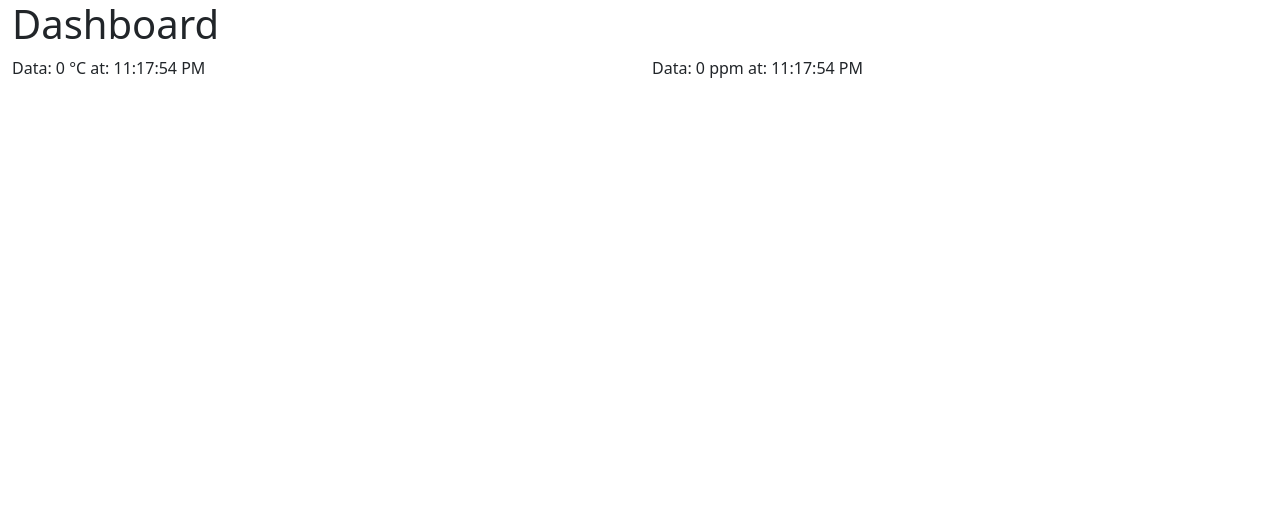
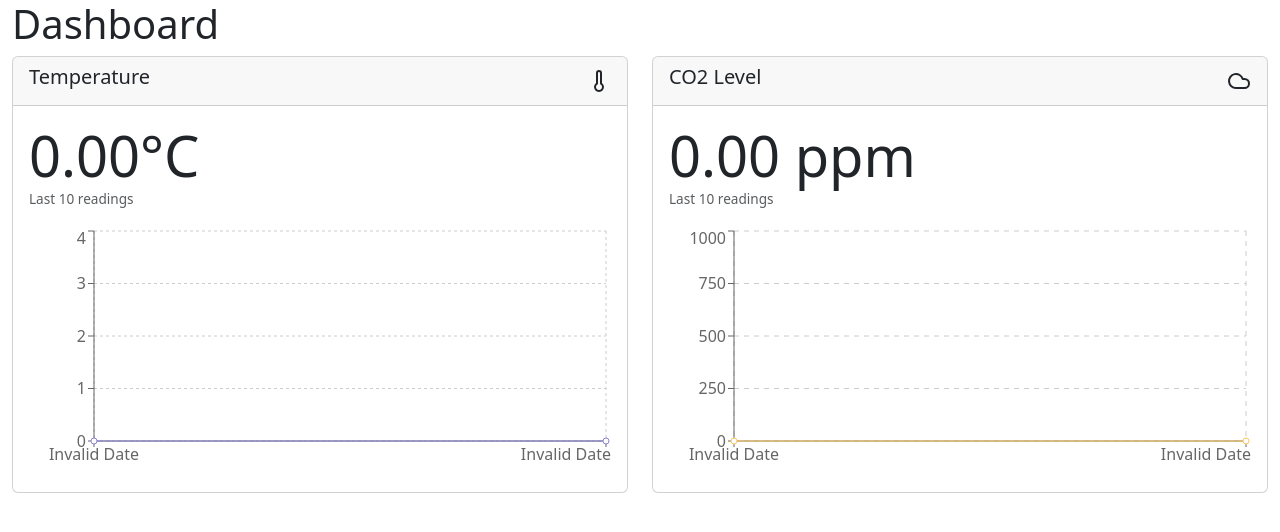
Before and after one commit to dangello-g/websockets-react, a React (Vite) app: page / in a window 1280 px wide. Shown: the top 532 px of the page. Built offline with nearby package versions, Linux system fonts and the light colour scheme; no server answers.

Commit message:
feat: added line chart to display the last 10 readings from temperature and co2Level sensors

```diff
--- a/package.json
+++ b/package.json
@@ -11,9 +11,11 @@
   },
   "dependencies": {
     "bootstrap": "^5.3.3",
-    "react": "^19.0.0",
+    "lucide-react": "^0.475.0",
+    "react": "^18.3.1",
     "react-bootstrap": "^2.10.9",
-    "react-dom": "^19.0.0"
+    "react-dom": "^18.3.1",
+    "recharts": "^2.15.1"
   },
   "devDependencies": {
     "@eslint/js": "^9.19.0",
--- a/src/App.tsx
+++ b/src/App.tsx
@@ -36,7 +36,7 @@ function App() {
     };
 
     ws.onmessage = (event) => {
-      console.log("Data received from temperature and CO2 level:", event.data);
+      console.log("Data received from temperature and CO2 level");
       const data: SensorProps[] = JSON.parse(event.data);
 
       data.forEach((sensor) => {
--- a/src/components/CO2Sensor.tsx
+++ b/src/components/CO2Sensor.tsx
@@ -1,9 +1,39 @@
+import { Card } from "react-bootstrap";
+import { Cloud } from "lucide-react"
+import { CartesianGrid, Line, LineChart, ResponsiveContainer, Tooltip, XAxis, YAxis } from "recharts";
+import { useEffect, useState } from "react";
 import { SensorProps } from "../App";
 
-export default function CO2Sensor({ value, unit, timestamp }: SensorProps) {
+export default function CO2Sensor({ value, timestamp }: SensorProps) {
+    const [data, setData] = useState<{ value: number, time: string }[]>([]);
+
+    useEffect(() => {
+        setData((prevData) => [...prevData, { value, time: new Date(timestamp).toLocaleTimeString() }].slice(-10));
+    }, [value, timestamp]);
+
     return (
         <>
-            <span>Data: {value} {unit} at: {timestamp}</span>
+            <Card>
+                <Card.Header className="d-flex flex-row align-items-center justify-content-between pb-2">
+                    <Card.Title>CO2 Level</Card.Title>
+                    <Cloud />
+                </Card.Header>
+                <Card.Body>
+                    <div className="display-4 font-weight-bold">{value.toFixed(2)} ppm</div>
+                    <p className="text-muted" style={{ fontSize: "0.85rem" }}>Last 10 readings</p>
+                    <div style={{ height: "250px" }}>
+                        <ResponsiveContainer width="100%" height="100%">
+                            <LineChart data={data}>
+                                <CartesianGrid strokeDasharray="5 5" />
+                                <XAxis dataKey="time" />
+                                <YAxis domain={[400, 1000]} />
+                                <Tooltip />
+                                <Line dataKey="value" stroke="#ffc658" activeDot={{ r: 5 }} />
+                            </LineChart>
+                        </ResponsiveContainer>
+                    </div>
+                </Card.Body>
+            </Card>
         </>
     );
 }
--- a/src/components/TemperatureSensor.tsx
+++ b/src/components/TemperatureSensor.tsx
@@ -1,9 +1,40 @@
+import { Card } from "react-bootstrap";
+import { Thermometer } from "lucide-react"
+import { CartesianGrid, Line, LineChart, ResponsiveContainer, Tooltip, XAxis, YAxis } from "recharts";
+import { useEffect, useState } from "react";
 import { SensorProps } from "../App";
 
-export default function TemperatureSensor({ value, unit, timestamp }: SensorProps) {
+export default function TemperatureSensor({ value, timestamp }: SensorProps) {
+    const [data, setData] = useState<{ value: number, time: string }[]>([]);
+
+    useEffect(() => {
+        setData((prevData) => [...prevData, { value, time: new Date(timestamp).toLocaleTimeString() }].slice(-10));
+    }, [value, timestamp]);
+
     return (
         <>
-            <span>Data: {value} {unit} at: {timestamp}</span>
+            <Card>
+                <Card.Header className="d-flex flex-row align-items-center justify-content-between pb-2">
+                    <Card.Title>Temperature</Card.Title>
+                    <Thermometer />
+                </Card.Header>
+                <Card.Body>
+                    <div className="display-4 font-weight-bold">{value.toFixed(2)}°C</div>
+                    <p className="text-muted" style={{ fontSize: "0.85rem" }}>Last 10 readings</p>
+                    <div style={{ height: "250px" }}>
+                        <ResponsiveContainer width="100%" height="100%">
+                            <LineChart data={data}>
+                                <CartesianGrid strokeDasharray="3 3" />
+                                <XAxis dataKey="time" />
+                                <YAxis />
+                                <Tooltip />
+                                <Line type="monotone" dataKey="value" stroke="#8884d8" activeDot={{ r: 5 }} />
+                            </LineChart>
+                        </ResponsiveContainer>
+                    </div>
+                </Card.Body>
+            </Card>
+
         </>
     );
 }
```
